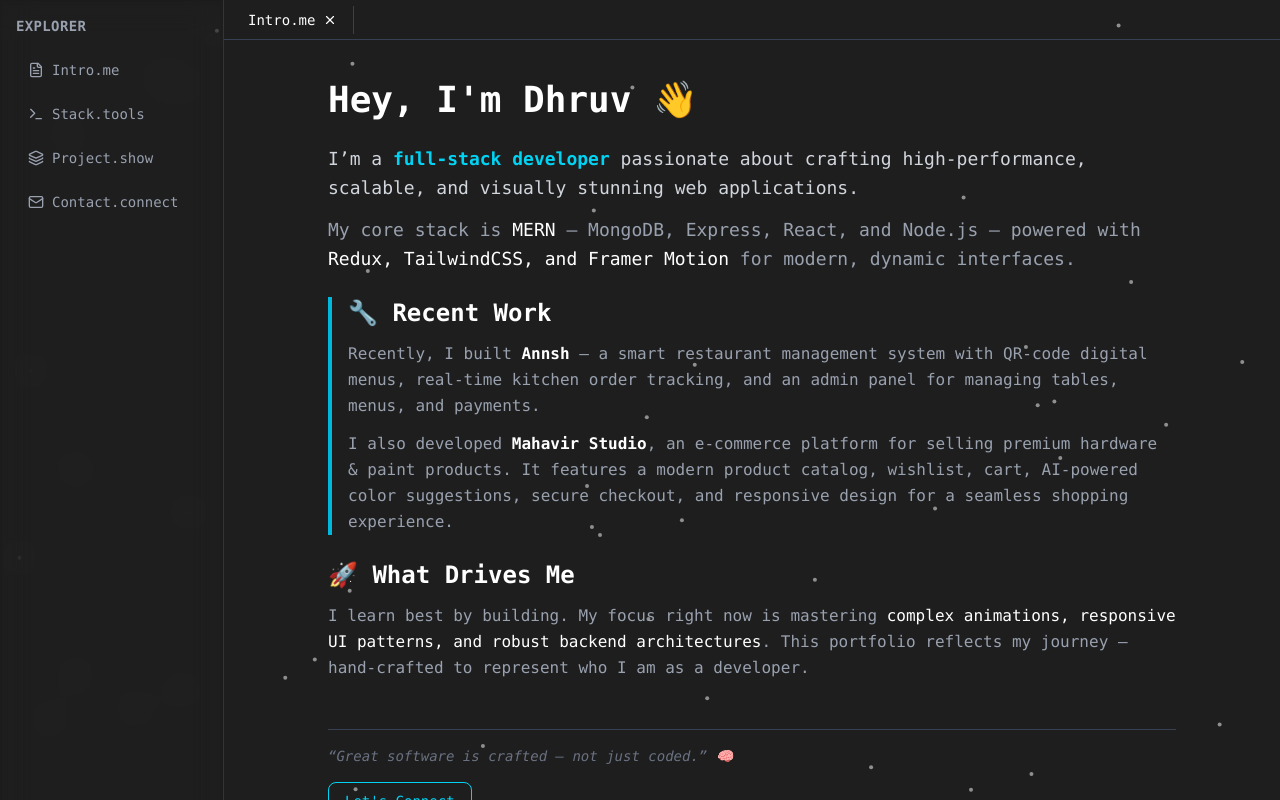
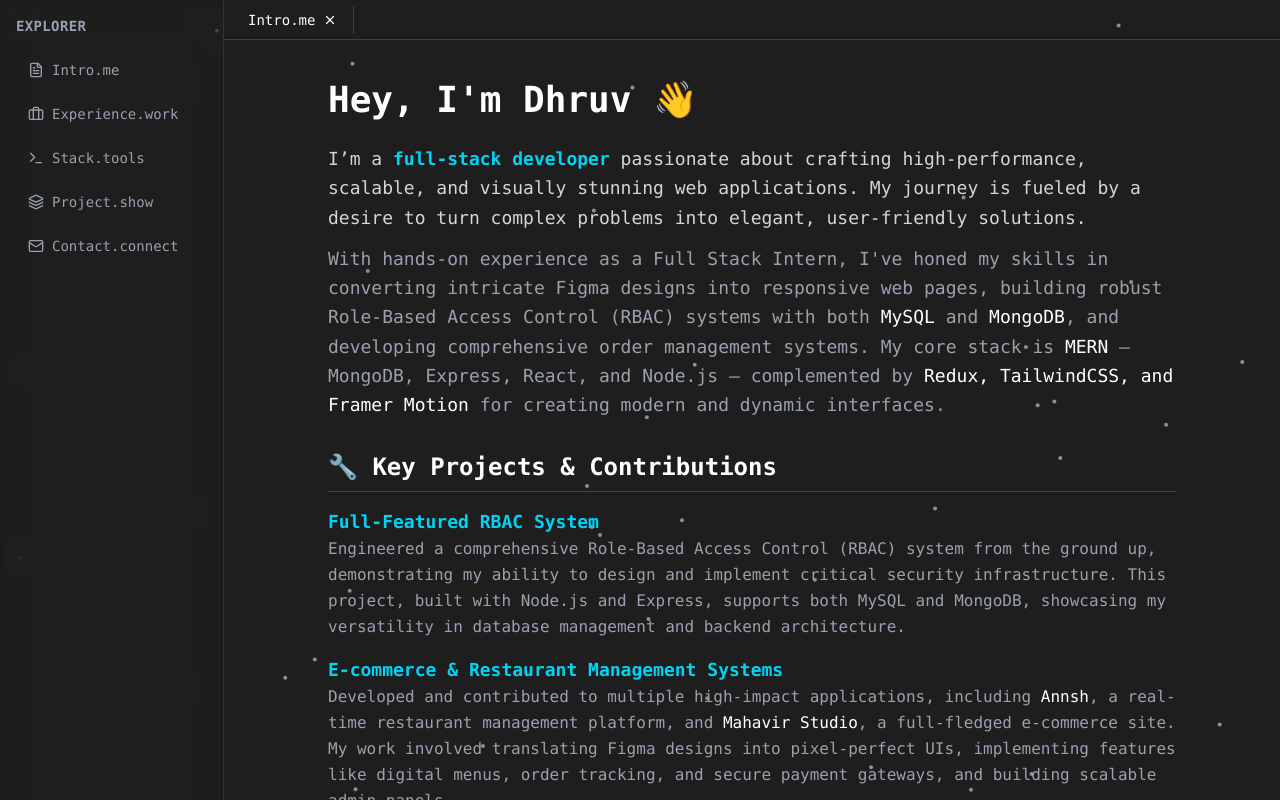
Before and after one commit to Dhruvjainn11/Dhruv-Portfolio, a React (Vite) app: page / in a window 1280 px wide. Both pictures are taken after a click on the item "Intro.me". Shown: the top 800 px of the page. Built offline with nearby package versions, Linux system fonts and the light colour scheme.

Commit message:
add experiance and skills

```diff
--- a/src/components/EditorWindow.jsx
+++ b/src/components/EditorWindow.jsx
@@ -4,6 +4,7 @@ import About from "../pages/About";
 import Projects from "../pages/Projects";
 import Skills from "../pages/Skills";
 import Contact from "../pages/Contact";
+import Experience from "../pages/Experience";
 
 export default function EditorWindow({ activeTab ,openFile,openTabs,setActiveTab }) {
   return (
@@ -20,6 +21,19 @@ export default function EditorWindow({ activeTab ,openFile,openTabs,setActiveTab
           >
            <About openFile={openFile} openTabs={openTabs} setActiveTab={setActiveTab} />
 
+          </motion.div>
+        )}
+
+        {activeTab === "Experience.work" && (
+          <motion.div
+            key="experience"
+            id="Experience.work"
+            initial={{ opacity: 0, y: 30 }}
+            animate={{ opacity: 1, y: 0 }}
+            exit={{ opacity: 0, y: -30 }}
+            transition={{ duration: 0.4, ease: "easeOut" }}
+          >
+            <Experience />
           </motion.div>
         )}
 
--- a/src/components/ParticlesBackground.jsx
+++ b/src/components/ParticlesBackground.jsx
@@ -8,10 +8,8 @@ export default function ParticlesBackground() {
 
   useEffect(() => {
   initParticlesEngine(async (engine) => {
-    console.log("🔧 Initializing tsParticles engine...");
     await loadSlim(engine);
   }).then(() => {
-    console.log("✅ Engine initialized!");
     setInit(true);
   });
 }, []);
@@ -84,8 +82,6 @@ const options = useMemo(
   return (
 
     <div className="fixed inset-0 -z-10 bg-red ">
-      {console.log("✅ Particles component rendering")
-}
       <Particles id="tsparticles" options={options}/>
     </div>
   );
--- a/src/components/Sidebar.jsx
+++ b/src/components/Sidebar.jsx
@@ -1,10 +1,11 @@
 // src/components/Sidebar.jsx
-import { FileText, Terminal, Mail, Layers } from "lucide-react";
+import { FileText, Terminal, Mail, Layers, Briefcase } from "lucide-react";
 import {motion} from 'framer-motion';
 
 export default function Sidebar({ openFile }) {
   const files = [
     { name: "Intro.me", icon: FileText },
+    { name: "Experience.work", icon: Briefcase },
     { name: "Stack.tools", icon: Terminal },
     { name: "Project.show", icon: Layers },
     { name: "Contact.connect", icon: Mail },
--- a/src/data/skillsData.js
+++ b/src/data/skillsData.js
@@ -17,6 +17,8 @@ export const skillsData = [
         { name: "Express.js", icon: "SiExpress", color: "text-gray-300" },
         { name: "MongoDB", icon: "SiMongodb", color: "text-green-400" },
         { name: "Mongoose", icon: "SiMongoose", color: "text-red-500" },
+        { name: "MySQL", icon: "SiMysql", color: "text-blue-500" },
+        { name: "Sequelize", icon: "SiSequelize", color: "text-sky-600" },
         { name: "JWT Auth", icon: "SiJsonwebtokens", color: "text-yellow-500" },
       ],
     },
--- a/src/pages/About.jsx
+++ b/src/pages/About.jsx
@@ -34,58 +34,48 @@ export default function About({ openFile, setActiveTab, openTabs }) {
         transition={{ duration: 0.6, delay: 0.1 }}
       >
         <p className="text-base md:text-lg leading-relaxed">
-          I’m a <span className="font-semibold text-cyan-400">full-stack developer</span> passionate about crafting high-performance, scalable, and visually stunning web applications.
+          I’m a <span className="font-semibold text-cyan-400">full-stack developer</span> passionate about crafting high-performance, scalable, and visually stunning web applications. My journey is fueled by a desire to turn complex problems into elegant, user-friendly solutions.
         </p>
         <p className="text-base md:text-lg text-gray-400 leading-relaxed">
-          My core stack is <span className="text-white font-medium">MERN</span> — MongoDB, Express, React, and Node.js — powered with{" "}
-          <span className="text-white">Redux, TailwindCSS, and Framer Motion</span> for modern, dynamic interfaces.
+          With hands-on experience as a Full Stack Intern, I've honed my skills in converting intricate Figma designs into responsive web pages, building robust Role-Based Access Control (RBAC) systems with both <span className="text-white font-medium">MySQL</span> and <span className="text-white font-medium">MongoDB</span>, and developing comprehensive order management systems. My core stack is <span className="text-white font-medium">MERN</span> — MongoDB, Express, React, and Node.js — complemented by <span className="text-white">Redux, TailwindCSS, and Framer Motion</span> for creating modern and dynamic interfaces.
         </p>
       </motion.section>
 
       {/* Recent Work */}
       <motion.section
-  className="space-y-3 mt-6 border-l-4 border-cyan-500 pl-4"
-  initial={{ opacity: 0, y: 10 }}
-  animate={{ opacity: 1, y: 0 }}
-  transition={{ duration: 0.6, delay: 0.2 }}
->
-  <h2 className="text-2xl font-semibold text-white">🔧 Recent Work</h2>
-  <p className="text-base text-gray-400 leading-relaxed">
-    Recently, I built <span className="text-white font-semibold">Annsh</span> — a smart restaurant management system with QR-code digital menus, real-time kitchen order tracking, and an admin panel for managing tables, menus, and payments.
-  </p>
-  <p className="text-base text-gray-400 leading-relaxed">
-    I also developed <span className="text-white font-semibold">Mahavir Studio</span>, an e-commerce platform for selling premium hardware & paint products.
-    It features a modern product catalog, wishlist, cart, AI-powered color suggestions, secure checkout, and responsive design for a seamless shopping experience.
-  </p>
-</motion.section>
-
-
-      {/* What Drives Me */}
-      <motion.section
-        className="space-y-3 mt-6"
+        className="space-y-4 mt-8"
         initial={{ opacity: 0, y: 10 }}
         animate={{ opacity: 1, y: 0 }}
-        transition={{ duration: 0.6, delay: 0.3 }}
+        transition={{ duration: 0.6, delay: 0.2 }}
       >
-        <h2 className="text-2xl font-semibold text-white">🚀 What Drives Me</h2>
-        <p className="text-base text-gray-400 leading-relaxed">
-          I learn best by building. My focus right now is mastering{" "}
-          <span className="text-white">complex animations, responsive UI patterns, and robust backend architectures</span>.
-          This portfolio reflects my journey — hand-crafted to represent who I am as a developer.
-        </p>
+        <h2 className="text-2xl font-semibold text-white border-b border-gray-700 pb-2">🔧 Key Projects & Contributions</h2>
+
+        <div className="space-y-4">
+          <div>
+            <h3 className="text-lg font-semibold text-cyan-400">Full-Featured RBAC System</h3>
+            <p className="text-base text-gray-400 leading-relaxed">
+              Engineered a comprehensive Role-Based Access Control (RBAC) system from the ground up, demonstrating my ability to design and implement critical security infrastructure. This project, built with Node.js and Express, supports both MySQL and MongoDB, showcasing my versatility in database management and backend architecture.
+            </p>
+          </div>
+
+          <div>
+            <h3 className="text-lg font-semibold text-cyan-400">E-commerce & Restaurant Management Systems</h3>
+            <p className="text-base text-gray-400 leading-relaxed">
+              Developed and contributed to multiple high-impact applications, including <span className="text-white">Annsh</span>, a real-time restaurant management platform, and <span className="text-white">Mahavir Studio</span>, a full-fledged e-commerce site. My work involved translating Figma designs into pixel-perfect UIs, implementing features like digital menus, order tracking, and secure payment gateways, and building scalable admin panels.
+            </p>
+          </div>
+        </div>
       </motion.section>
 
-      {/* Closing */}
       <motion.section
         className="pt-6"
         initial={{ opacity: 0, y: 10 }}
         animate={{ opacity: 1, y: 0 }}
         transition={{ duration: 0.6, delay: 0.4 }}
       >
-        <p className="italic text-gray-500 border-t border-gray-700 pt-4">
-          “Great software is crafted — not just coded.” 🧠
+        <p className="text-base text-gray-400 leading-relaxed">
+          I am passionate about building solutions that are not only functional and scalable but also provide a seamless user experience. Let's connect and create something amazing together.
         </p>
-
         <button
           onClick={scrollToContact}
           className="inline-block mt-4 px-4 py-2 border border-cyan-400 hover:bg-cyan-500 hover:text-white text-cyan-400 rounded-lg transition"
--- a/src/pages/Contact.jsx
+++ b/src/pages/Contact.jsx
@@ -153,7 +153,7 @@ const [statusType, setStatusType] = useState("success");  // "success" or "error
         </a>
 
         <a
-          href="/Updated_CV.pdf"
+          href="/Dhruv_Jain_CV.pdf"
           download
           className="flex items-center gap-2 hover:text-white transition-colors"
         >
--- /dev/null
+++ b/src/pages/Experience.jsx
@@ -0,0 +1,41 @@
+import { motion } from "framer-motion";
+
+export default function Experience() {
+  return (
+    <motion.div
+      className="px-4 sm:px-6 py-6 max-w-4xl mx-auto text-left text-gray-300 space-y-6"
+      initial={{ opacity: 0, y: 15 }}
+      animate={{ opacity: 1, y: 0 }}
+      transition={{ duration: 0.5 }}
+    >
+      <h1 className="text-3xl md:text-4xl font-bold text-white mb-2">
+        Work Experience
+      </h1>
+
+      <motion.section
+        className="space-y-3 mt-6 border-l-4 border-cyan-500 pl-4"
+        initial={{ opacity: 0, y: 10 }}
+        animate={{ opacity: 1, y: 0 }}
+        transition={{ duration: 0.6, delay: 0.1 }}
+      >
+        <h2 className="text-2xl font-semibold text-white">Full Stack Intern</h2>
+        <p className="text-base text-gray-400 leading-relaxed">
+          <span className="font-semibold text-cyan-400">Optimity Logics</span> | Nov 2025 - Feb 2026
+        </p>
+        <ul className="list-disc list-inside text-base text-gray-400 leading-relaxed space-y-2">
+          <li>Converted Figma designs into pixel-perfect, responsive webpages using HTML, CSS, and React.</li>
+          <li>Built a complete Role-Based Access Control (RBAC) system from scratch, implementing it with both MySQL and MongoDB to compare performance and scalability.</li>
+          <li>Developed a full-featured order management system which included:
+            <ul className="list-disc list-inside ml-4 mt-2 space-y-1">
+              <li>Product listing with dynamic searching and sorting capabilities.</li>
+              <li>Shopping cart functionality to add, remove, and manage items.</li>
+              <li>A streamlined order placement and checkout process.</li>
+              <li>Order management dashboard for tracking and updating order statuses.</li>
+            </ul>
+          </li>
+          <li>Gained hands-on experience in both frontend and backend development, bridging the gap between design and implementation.</li>
+        </ul>
+      </motion.section>
+    </motion.div>
+  );
+}
--- a/src/pages/Projects.jsx
+++ b/src/pages/Projects.jsx
@@ -2,6 +2,18 @@ import { motion } from "framer-motion";
 import { FaGithub, FaExternalLinkAlt } from "react-icons/fa";
 
 const projects = [
+  {
+    title: "RBAC Backend",
+    description: "A robust Role-Based Access Control (RBAC) system built with Node.js, Express, and both MySQL and MongoDB. This project provides a flexible and secure backend for managing user roles and permissions.",
+    features: [
+      "🔐 Secure user authentication with JWT.",
+      "👥 Role and permission management for users.",
+      "🔄 Support for both MySQL and MongoDB databases.",
+      "🚀 Scalable architecture for easy integration."
+    ],
+    tech: ["Node.js", "Express", "MySQL", "MongoDB", "JWT", "Backend"],
+    github: "https://github.com/Dhruvjainn11/AuthBackend.git"
+  },
   {
     title: "Mahavir Studio",
     description:
@@ -45,8 +57,7 @@ const projects = [
         "JWT Auth","Express"],
     github: "https://github.com/Dhruvjainn11/dineflow",
     live: "https://annsh.in",
-},
-
+  }
 ];
 
 export default function Projects() {
```
Also changed, not shown: 2 other files (tests, documents, lock files or other folders). Lines whose indentation alone changed are shown as unchanged.
